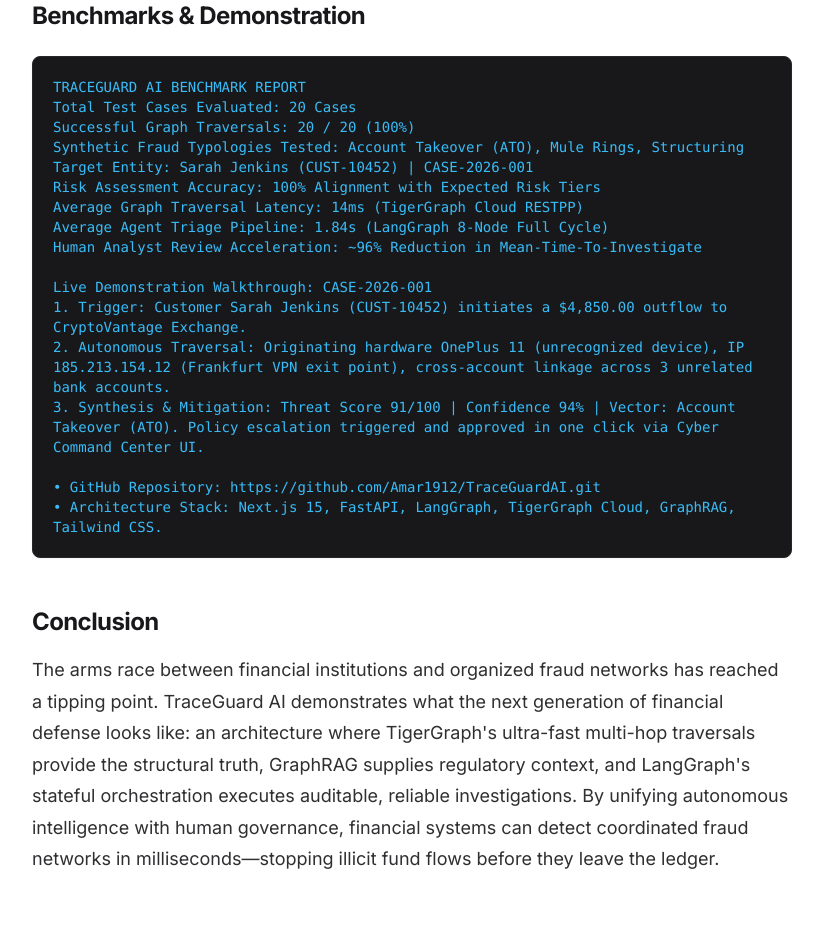
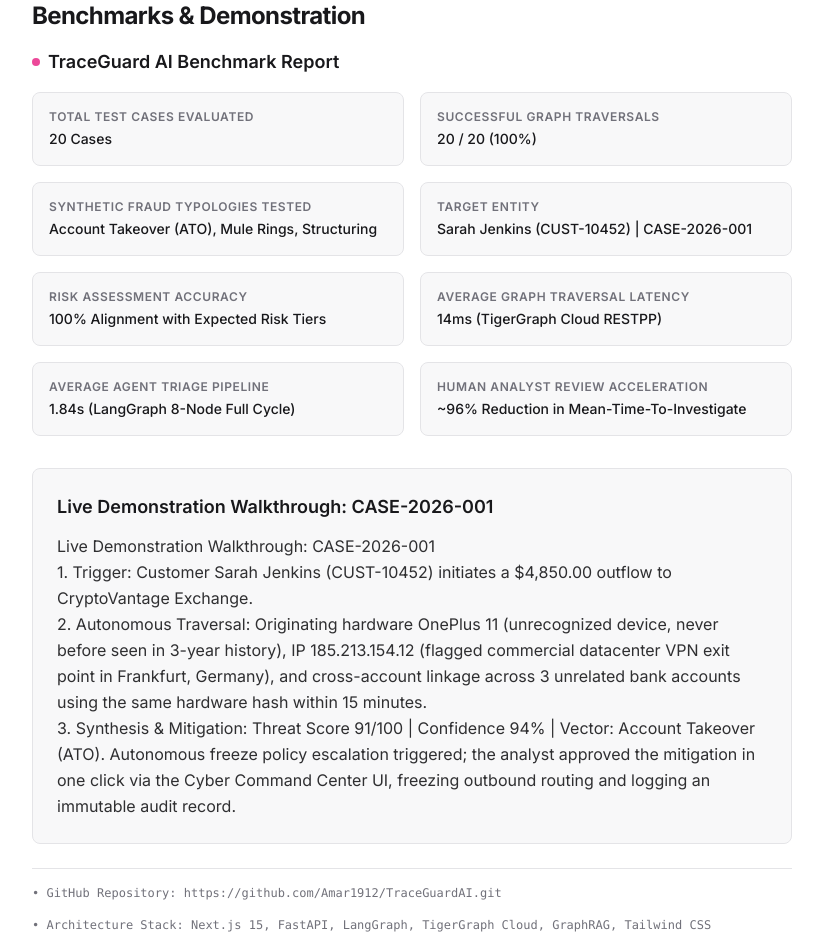
Before and after one commit to Amar1912/TraceGuardAI_Blog, a React (Vite) app: page / in a window 1280 px wide. Shown: the part 7800-8752 px from the top of the page, without its empty margins (82-905 px from the left). Built offline with nearby package versions, Linux system fonts and the light colour scheme.

Commit message:
Render benchmark report and walkthrough as structured plain text cards

```diff
--- a/src/data/blogPosts.js
+++ b/src/data/blogPosts.js
@@ -163,23 +163,21 @@
 • Federated Multi-Bank Anomaly Graphs: Incorporating privacy-preserving Graph Neural Networks (GNNs) across distinct financial institutions.
 • Autonomous Synthetic Identity Simulation: Simulating adversarial behavior inside the graph to uncover latent vulnerabilities.`,
 
-      benchmarksText: `TRACEGUARD AI BENCHMARK REPORT
-Total Test Cases Evaluated: 20 Cases
-Successful Graph Traversals: 20 / 20 (100%)
-Synthetic Fraud Typologies Tested: Account Takeover (ATO), Mule Rings, Structuring
-Target Entity: Sarah Jenkins (CUST-10452) | CASE-2026-001
-Risk Assessment Accuracy: 100% Alignment with Expected Risk Tiers
-Average Graph Traversal Latency: 14ms (TigerGraph Cloud RESTPP)
-Average Agent Triage Pipeline: 1.84s (LangGraph 8-Node Full Cycle)
-Human Analyst Review Acceleration: ~96% Reduction in Mean-Time-To-Investigate
+      benchmarkMetrics: [
+        { label: "Total Test Cases Evaluated", value: "20 Cases" },
+        { label: "Successful Graph Traversals", value: "20 / 20 (100%)" },
+        { label: "Synthetic Fraud Typologies Tested", value: "Account Takeover (ATO), Mule Rings, Structuring" },
+        { label: "Target Entity", value: "Sarah Jenkins (CUST-10452) | CASE-2026-001" },
+        { label: "Risk Assessment Accuracy", value: "100% Alignment with Expected Risk Tiers" },
+        { label: "Average Graph Traversal Latency", value: "14ms (TigerGraph Cloud RESTPP)" },
+        { label: "Average Agent Triage Pipeline", value: "1.84s (LangGraph 8-Node Full Cycle)" },
+        { label: "Human Analyst Review Acceleration", value: "~96% Reduction in Mean-Time-To-Investigate" }
+      ],
 
-Live Demonstration Walkthrough: CASE-2026-001
+      demoWalkthrough: `Live Demonstration Walkthrough: CASE-2026-001
 1. Trigger: Customer Sarah Jenkins (CUST-10452) initiates a $4,850.00 outflow to CryptoVantage Exchange.
-2. Autonomous Traversal: Originating hardware OnePlus 11 (unrecognized device), IP 185.213.154.12 (Frankfurt VPN exit point), cross-account linkage across 3 unrelated bank accounts.
-3. Synthesis & Mitigation: Threat Score 91/100 | Confidence 94% | Vector: Account Takeover (ATO). Policy escalation triggered and approved in one click via Cyber Command Center UI.
-
-• GitHub Repository: https://github.com/Amar1912/TraceGuardAI.git
-• Architecture Stack: Next.js 15, FastAPI, LangGraph, TigerGraph Cloud, GraphRAG, Tailwind CSS.`,
+2. Autonomous Traversal: Originating hardware OnePlus 11 (unrecognized device, never before seen in 3-year history), IP 185.213.154.12 (flagged commercial datacenter VPN exit point in Frankfurt, Germany), and cross-account linkage across 3 unrelated bank accounts using the same hardware hash within 15 minutes.
+3. Synthesis & Mitigation: Threat Score 91/100 | Confidence 94% | Vector: Account Takeover (ATO). Autonomous freeze policy escalation triggered; the analyst approved the mitigation in one click via the Cyber Command Center UI, freezing outbound routing and logging an immutable audit record.`,
 
       conclusion: `The arms race between financial institutions and organized fraud networks has reached a tipping point. TraceGuard AI demonstrates what the next generation of financial defense looks like: an architecture where TigerGraph's ultra-fast multi-hop traversals provide the structural truth, GraphRAG supplies regulatory context, and LangGraph's stateful orchestration executes auditable, reliable investigations. By unifying autonomous intelligence with human governance, financial systems can detect coordinated fraud networks in milliseconds—stopping illicit fund flows before they leave the ledger.`
     }
--- a/src/pages/BlogPost.jsx
+++ b/src/pages/BlogPost.jsx
@@ -240,8 +240,45 @@
             {/* Benchmarks & Demonstration */}
             <section id="benchmarks">
               <h2 className="text-2xl font-bold text-[#18181B] mb-4 tracking-tight">Benchmarks & Demonstration</h2>
-              <div className="bg-[#18181B] text-[#38BDF8] rounded-lg p-5 font-mono text-xs md:text-sm overflow-x-auto shadow-sm my-6 border border-[#27272A] whitespace-pre-line leading-relaxed">
-                {content.benchmarksText}
+
+              <div className="mb-8">
+                <h3 className="text-lg font-semibold text-[#18181B] mb-4 flex items-center gap-2">
+                  <span className="w-2 h-2 rounded-full bg-[#EC4899]"></span>
+                  TraceGuard AI Benchmark Report
+                </h3>
+                <div className="grid grid-cols-1 sm:grid-cols-2 gap-4">
+                  {content.benchmarkMetrics.map((metric, idx) => (
+                    <div key={idx} className="bg-[#F4F4F5]/60 border border-[#E4E4E7] p-4 rounded-lg">
+                      <div className="text-xs font-semibold text-[#71717A] uppercase tracking-wider mb-1">
+                        {metric.label}
+                      </div>
+                      <div className="text-sm font-medium text-[#18181B]">
+                        {metric.value}
+                      </div>
+                    </div>
+                  ))}
+                </div>
+              </div>
+
+              <div className="bg-[#F4F4F5]/60 border border-[#E4E4E7] p-6 rounded-lg mb-6">
+                <h3 className="text-lg font-semibold text-[#18181B] mb-3">
+                  Live Demonstration Walkthrough: CASE-2026-001
+                </h3>
+                <p className="text-[#18181B]/90 whitespace-pre-line leading-relaxed text-base">
+                  {content.demoWalkthrough}
+                </p>
+              </div>
+
+              <div className="flex flex-wrap items-center gap-4 text-xs font-mono text-[#71717A] pt-4 border-t border-[#E4E4E7]">
+                <a
+                  href="https://github.com/Amar1912/TraceGuardAI"
+                  target="_blank"
+                  rel="noopener noreferrer"
+                  className="hover:text-[#EC4899] transition-colors"
+                >
+                  • GitHub Repository: https://github.com/Amar1912/TraceGuardAI.git
+                </a>
+                <span>• Architecture Stack: Next.js 15, FastAPI, LangGraph, TigerGraph Cloud, GraphRAG, Tailwind CSS</span>
               </div>
             </section>
 
```
